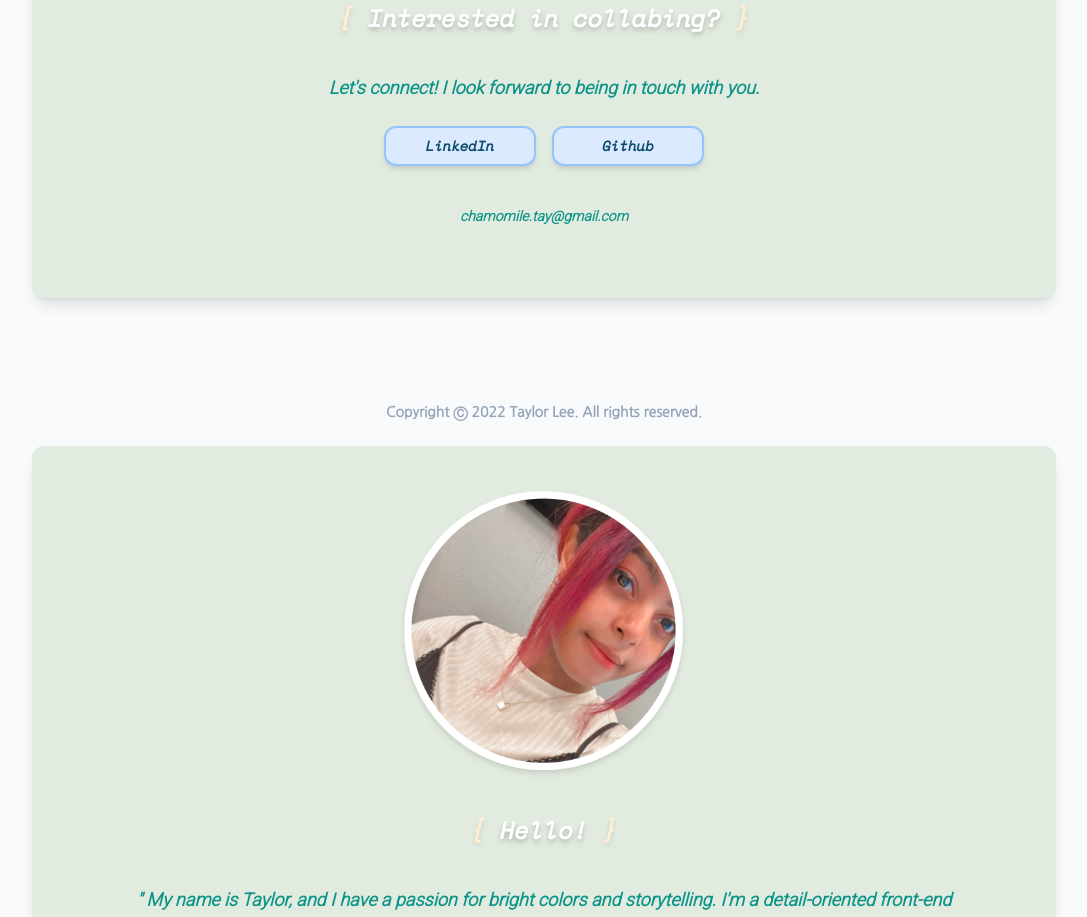
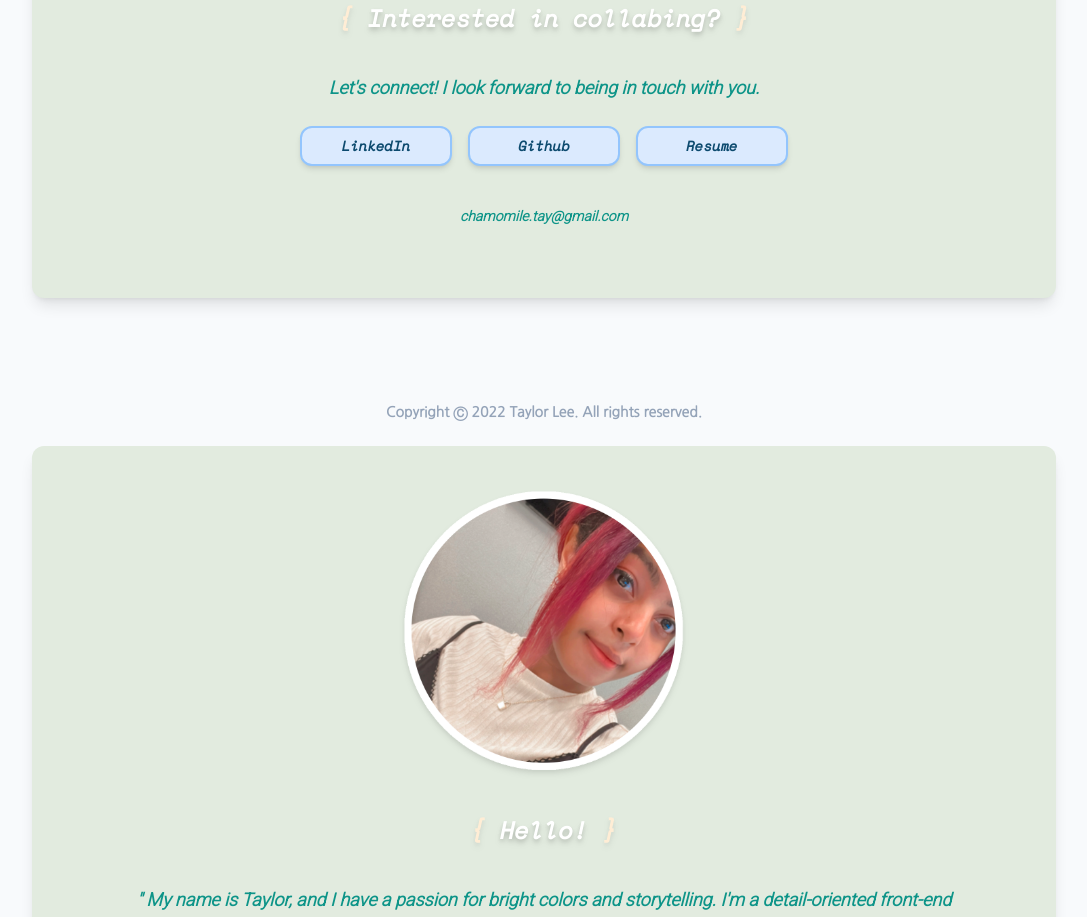
Before and after one commit to chamomiletay/chamomiletay-archive, a React (Create React App) app: page /about in a window 1280 px wide. Shown: the part 4760-5677 px from the top of the page, without its empty margins (96-1183 px from the left). Built offline with nearby package versions, Linux system fonts and the light colour scheme.

Commit message:
Resume link working

```diff
--- a/src/components/Contact.js
+++ b/src/components/Contact.js
@@ -1,4 +1,5 @@
 import React from 'react'
+import resume from './resources/Lee_Taylor_Resume.pdf'
 
 const Contact = () => {
   return (
@@ -43,6 +44,11 @@ const Contact = () => {
                 </p>
             </a>
 
+            <a href={resume} download='Lee, Taylor- Resume' target='_blank' rel='noopener noreferrer'>
+                <p className='p-2 mx-2 border-2 border-blue-300 bg-blue-100 shadow-md rounded-xl w-1/6 inline-block hover:bg-white'>
+                Resume
+                </p>
+            </a>
 
             <p className='pt-10 text-teal-600 font-roboto'>chamomile.tay@gmail.com</p>
 
```
Also changed, not shown: 1 other file (tests, documents, lock files or other folders).
